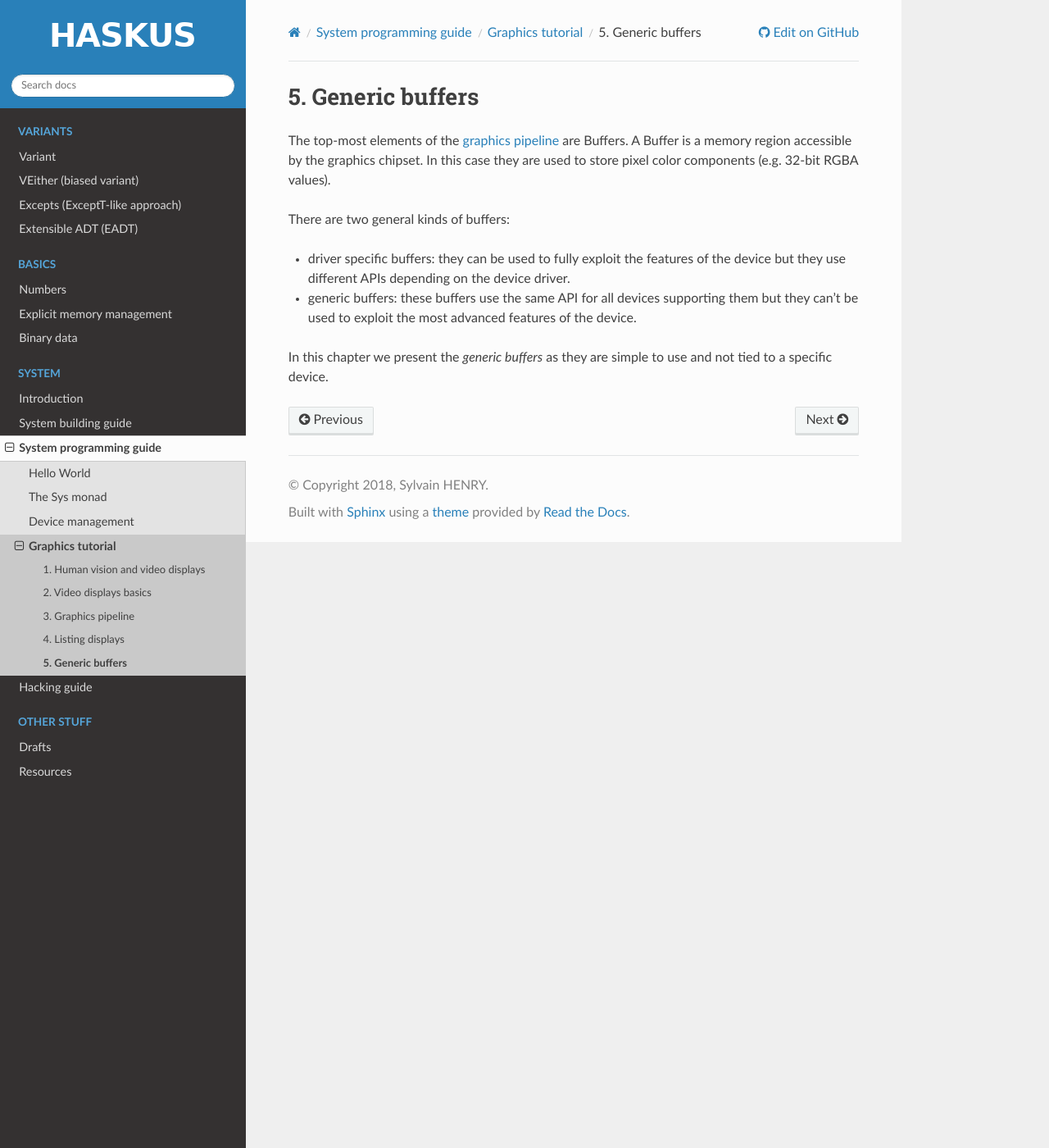
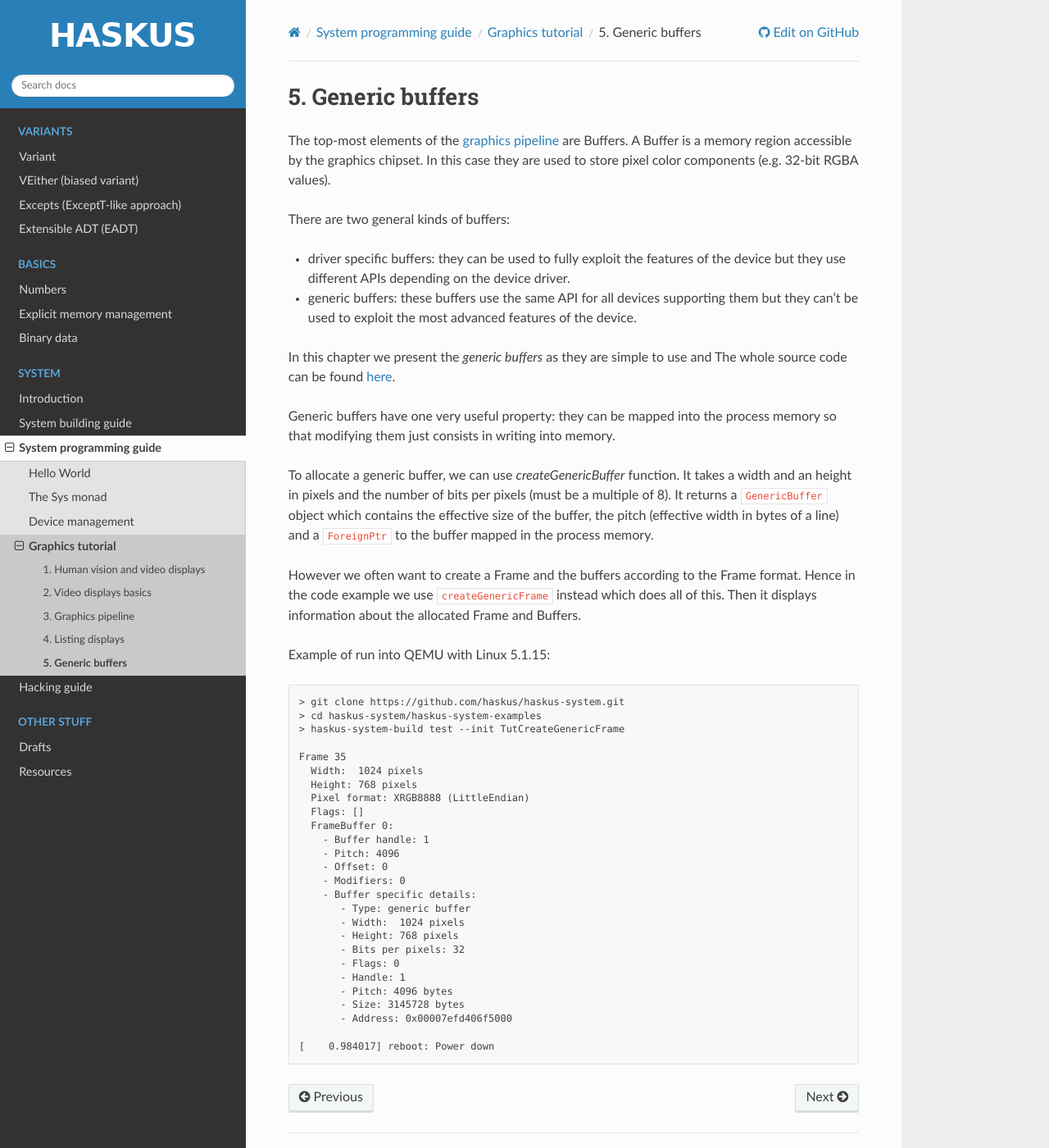
Before and after one commit to haskus/haskus-manual, a Sphinx documentation site: the page built from source/system/programming/graphics/tutorial/generic_buffers.rst, in a window 1280 px wide and 1400 px high. Shown: the whole window at 82% size. Built offline with Sphinx 7.4.7 and the Read the Docs theme 2.0.0, drawn with Linux system fonts in a browser that asks for light colours; pages that are not in the unit, such as notebooks, are missing from menus.

Commit message:
Generic buffers

```diff
--- a/source/system/programming/graphics/tutorial/generic_buffers.rst
+++ b/source/system/programming/graphics/tutorial/generic_buffers.rst
@@ -16,4 +16,50 @@ There are two general kinds of buffers:
   device.
 
 In this chapter we present the *generic buffers* as they are simple to use and
-not tied to a specific device.
+The whole source code can be found `here
+<https://github.com/haskus/haskus-system/blob/master/haskus-system-examples/src/tutorial/TutCreateGenericFrame.hs>`_.
+
+Generic buffers have one very useful property: they can be mapped into the
+process memory so that modifying them just consists in writing into memory.
+
+To allocate a generic buffer, we can use `createGenericBuffer` function. It
+takes a width and an height in pixels and the number of bits per pixels (must be
+a multiple of 8). It returns a ``GenericBuffer`` object which contains the
+effective size of the buffer, the pitch (effective width in bytes of a line) and
+a ``ForeignPtr`` to the buffer mapped in the process memory.
+
+However we often want to create a Frame and the buffers according to the Frame
+format. Hence in the code example we use ``createGenericFrame`` instead which
+does all of this. Then it displays information about the allocated Frame and
+Buffers.
+
+Example of run into QEMU with Linux 5.1.15:
+
+.. code:: text
+
+   > git clone https://github.com/haskus/haskus-system.git
+   > cd haskus-system/haskus-system-examples
+   > haskus-system-build test --init TutCreateGenericFrame
+
+   Frame 35
+     Width:  1024 pixels
+     Height: 768 pixels
+     Pixel format: XRGB8888 (LittleEndian)
+     Flags: []
+     FrameBuffer 0:
+       - Buffer handle: 1
+       - Pitch: 4096
+       - Offset: 0
+       - Modifiers: 0
+       - Buffer specific details:
+          - Type: generic buffer
+          - Width:  1024 pixels
+          - Height: 768 pixels
+          - Bits per pixels: 32
+          - Flags: 0
+          - Handle: 1
+          - Pitch: 4096 bytes
+          - Size: 3145728 bytes
+          - Address: 0x00007efd406f5000
+
+   [    0.984017] reboot: Power down
```
